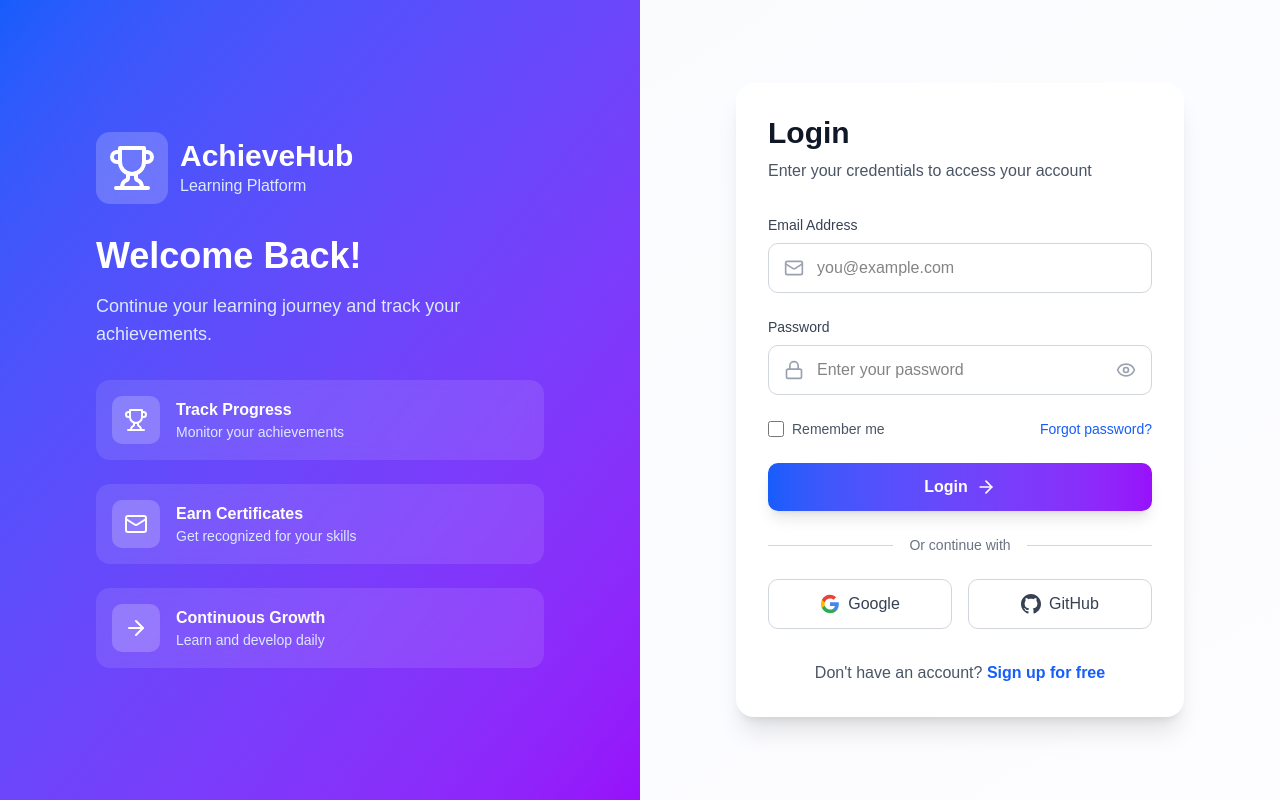
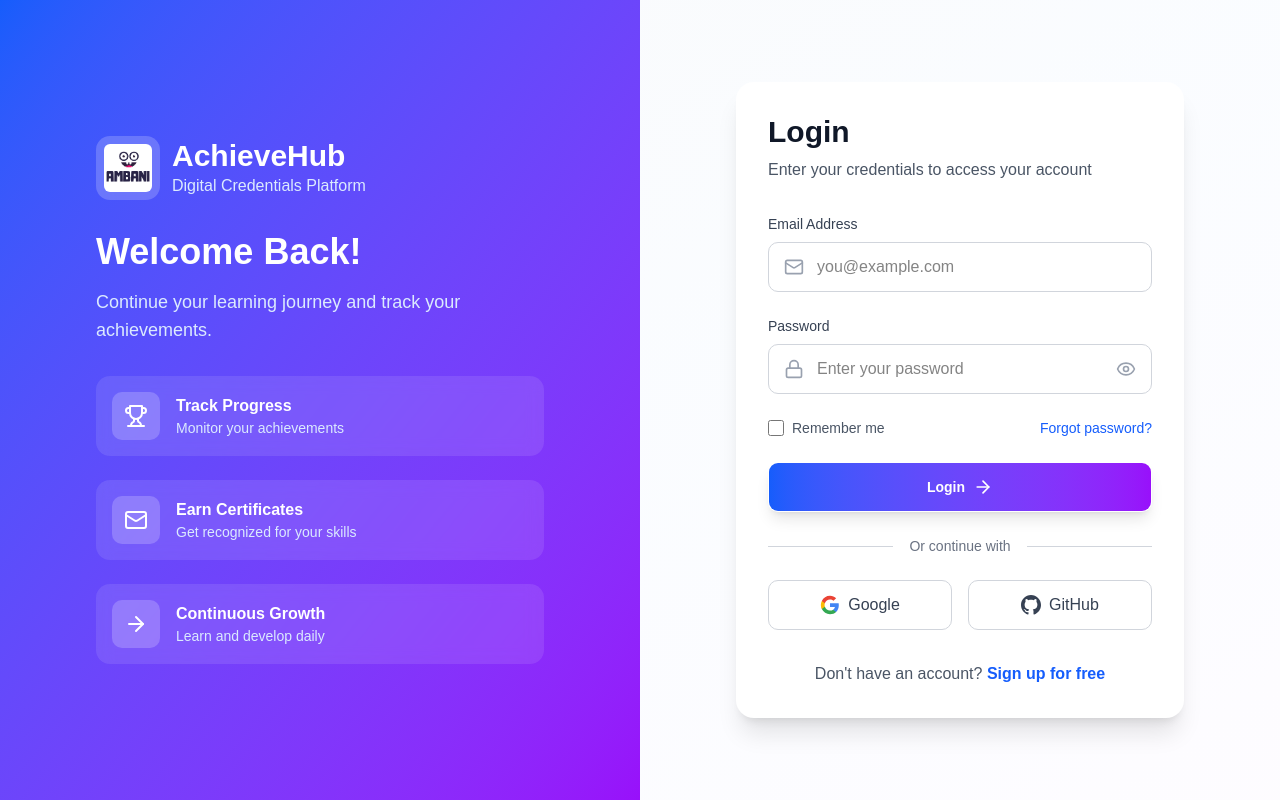
Before and after one commit to Ruthy2170/Certificate-dashboard, a React (Vite) app: page /login in a window 1280 px wide. Built offline with nearby package versions, Linux system fonts and the light colour scheme; no server answers.

Commit message:
feat: implement authentication service and update login page with error handling and loading state

```diff
--- a/package.json
+++ b/package.json
@@ -49,7 +49,7 @@
     "input-otp": "1.4.2",
     "lucide-react": "^0.487.0",
     "motion": "12.23.24",
-    "next-themes": "0.4.6",
+    "next-themes": "^0.4.6",
     "radix-ui": "^1.4.3",
     "react-day-picker": "8.10.1",
     "react-dnd": "16.0.1",
@@ -62,7 +62,7 @@
     "react-slick": "0.31.0",
     "recharts": "2.15.2",
     "shadcn": "^4.0.5",
-    "sonner": "2.0.3",
+    "sonner": "^2.0.3",
     "tailwind-merge": "^3.2.0",
     "tw-animate-css": "^1.3.8",
     "vaul": "1.1.2"
--- a/src/app/pages/LoginPage.tsx
+++ b/src/app/pages/LoginPage.tsx
@@ -1,25 +1,30 @@
 import { Trophy, Mail, Lock, ArrowRight, Eye, EyeOff } from "lucide-react";
 import { useState } from "react";
 import { useNavigate } from "react-router";
-import authService from "../../services/auth";
+import authService from "@/services/auth";
+import { toast } from "sonner";
+import { Spinner } from "@/components/ui/spinner";
+import { Button } from "@/components/ui/button";
 
 export default function LoginPage() {
+    const navigate = useNavigate();
     const [showPassword, setShowPassword] = useState(false);
     const [email, setEmail] = useState("");
     const [password, setPassword] = useState("");
-    const navigate = useNavigate();
+    const [loginError, setLoginError] = useState(false);
+    const [loading, setLoading] = useState(false);
 
     const handleLogin = async (e: React.SubmitEvent) => {
-        console.log("Attempting login with:");
         e.preventDefault();
+
+        setLoading(true);
+
         if (!email || !password) {
-            alert("Please enter your email and password");
             return;
         }
 
         try {
             const response = await authService.login(email, password);
-            console.log("Login response:", response);
 
             if (response.success) {
                 localStorage.setItem("token", response.data.token);
@@ -29,11 +34,22 @@ export default function LoginPage() {
                 );
                 navigate("/");
             } else {
-                alert(response.error);
+                if (response.data.message === "Invalid credentials") {
+                    setLoginError(true);
+                }
+                toast.error(response.error, {
+                    position: "top-center",
+                    style: { color: "red" },
+                });
             }
         } catch (error) {
             console.error("Login failed:", error);
-            alert("Something went wrong");
+            toast.error("Something went wrong", {
+                position: "top-center",
+                style: { color: "red" },
+            });
+        } finally {
+            setLoading(false);
         }
     };
 
@@ -55,14 +71,19 @@ export default function LoginPage() {
             <div className="hidden lg:flex lg:w-1/2 lg:flex-col lg:justify-center lg:bg-gradient-to-br lg:from-blue-600 lg:to-purple-600 lg:p-12">
                 <div className="mx-auto max-w-md">
                     <div className="mb-8 flex items-center gap-3">
-                        <div className="rounded-xl bg-white/20 p-3 backdrop-blur-sm">
-                            <Trophy className="size-12 text-white" />
+                        <div className="rounded-xl bg-white/20 p-2 backdrop-blur-sm">
+                            <img
+                                src="/ambani-logo.png"
+                                className="h-12 w-12 rounded-sm"
+                            />
                         </div>
                         <div>
                             <h1 className="text-3xl font-bold text-white">
                                 AchieveHub
                             </h1>
-                            <p className="text-blue-100">Learning Platform</p>
+                            <p className="text-blue-100">
+                                Digital Credentials Platform
+                            </p>
                         </div>
                     </div>
 
@@ -161,11 +182,17 @@ export default function LoginPage() {
                                     <input
                                         type="email"
                                         value={email}
-                                        onChange={(e) =>
-                                            setEmail(e.target.value)
-                                        }
+                                        onChange={(e) => {
+                                            setEmail(e.target.value);
+                                            setLoginError(false);
+                                        }}
                                         placeholder="you@example.com"
-                                        className="w-full rounded-lg border border-gray-300 py-3 pl-12 pr-4 transition-all focus:border-blue-500 focus:outline-none focus:ring-2 focus:ring-blue-500/20"
+                                        className={`w-full rounded-lg border py-3 pl-12 pr-4 transition-all focus:outline-none focus:ring-2
+                                            ${
+                                                loginError
+                                                    ? "border-red-500 focus:border-red-500 focus:ring-red-500/20"
+                                                    : "border-gray-300 focus:border-blue-500 focus:ring-blue-500/20"
+                                            }`}
                                         required
                                     />
                                 </div>
@@ -185,11 +212,16 @@ export default function LoginPage() {
                                             showPassword ? "text" : "password"
                                         }
                                         value={password}
-                                        onChange={(e) =>
-                                            setPassword(e.target.value)
-                                        }
+                                        onChange={(e) => {
+                                            setPassword(e.target.value);
+                                            setLoginError(false);
+                                        }}
                                         placeholder="Enter your password"
-                                        className="w-full rounded-lg border border-gray-300 py-3 pl-12 pr-12 transition-all focus:border-blue-500 focus:outline-none focus:ring-2 focus:ring-blue-500/20"
+                                        className={`w-full rounded-lg border py-3 pl-12 pr-4 transition-all focus:outline-none focus:ring-2 ${
+                                            loginError
+                                                ? "border-red-500 focus:border-red-500 focus:ring-red-500/20"
+                                                : "border-gray-300 focus:border-blue-500 focus:ring-blue-500/20"
+                                        }`}
                                         required
                                     />
                                     <button
@@ -227,14 +259,31 @@ export default function LoginPage() {
                                 </button>
                             </div>
 
+                            {loginError && (
+                                <p className="flex justify-center text-sm text-red-500">
+                                    Invalid credentials
+                                </p>
+                            )}
+
                             {/* Sign In Button */}
-                            <button
+                            <Button
                                 type="submit"
-                                className="flex w-full items-center justify-center gap-2 rounded-lg bg-gradient-to-r from-blue-600 to-purple-600 px-4 py-3 font-semibold text-white shadow-lg transition-all hover:shadow-xl"
+                                size="lg"
+                                disabled={loading}
+                                className="flex w-full items-center justify-center gap-2 rounded-lg bg-gradient-to-r from-blue-600 to-purple-600 px-4 py-6 font-semibold text-white shadow-lg transition-all hover:shadow-xl"
                             >
-                                Login
-                                <ArrowRight className="size-5" />
-                            </button>
+                                {loading ? (
+                                    <>
+                                        <Spinner data-icon="inline-start" />
+                                        Loading...
+                                    </>
+                                ) : (
+                                    <>
+                                        Login
+                                        <ArrowRight className="size-5" />
+                                    </>
+                                )}
+                            </Button>
 
                             {/* Divider */}
                             <div className="relative">
--- /dev/null
+++ b/src/components/ui/sonner.tsx
@@ -0,0 +1,47 @@
+import { useTheme } from "next-themes"
+import { Toaster as Sonner, type ToasterProps } from "sonner"
+import { CircleCheckIcon, InfoIcon, TriangleAlertIcon, OctagonXIcon, Loader2Icon } from "lucide-react"
+
+const Toaster = ({ ...props }: ToasterProps) => {
+  const { theme = "system" } = useTheme()
+
+  return (
+    <Sonner
+      theme={theme as ToasterProps["theme"]}
+      className="toaster group"
+      icons={{
+        success: (
+          <CircleCheckIcon className="size-4" />
+        ),
+        info: (
+          <InfoIcon className="size-4" />
+        ),
+        warning: (
+          <TriangleAlertIcon className="size-4" />
+        ),
+        error: (
+          <OctagonXIcon className="size-4" />
+        ),
+        loading: (
+          <Loader2Icon className="size-4 animate-spin" />
+        ),
+      }}
+      style={
+        {
+          "--normal-bg": "var(--popover)",
+          "--normal-text": "var(--popover-foreground)",
+          "--normal-border": "var(--border)",
+          "--border-radius": "var(--radius)",
+        } as React.CSSProperties
+      }
+      toastOptions={{
+        classNames: {
+          toast: "cn-toast",
+        },
+      }}
+      {...props}
+    />
+  )
+}
+
+export { Toaster }
--- /dev/null
+++ b/src/components/ui/spinner.tsx
@@ -0,0 +1,10 @@
+import { cn } from "@/lib/utils"
+import { Loader2Icon } from "lucide-react"
+
+function Spinner({ className, ...props }: React.ComponentProps<"svg">) {
+  return (
+    <Loader2Icon role="status" aria-label="Loading" className={cn("size-4 animate-spin", className)} {...props} />
+  )
+}
+
+export { Spinner }
--- a/src/main.tsx
+++ b/src/main.tsx
@@ -1,6 +1,11 @@
+import { createRoot } from "react-dom/client";
+import App from "./app/App.tsx";
+import "./styles/index.css";
+import { Toaster } from "@/components/ui/sonner";
 
-  import { createRoot } from "react-dom/client";
-  import App from "./app/App.tsx";
-  import "./styles/index.css";
-
-  createRoot(document.getElementById("root")!).render(<App />);
+createRoot(document.getElementById("root")!).render(
+    <>
+        <App />
+        <Toaster />
+    </>,
+);
--- a/tsconfig.app.json
+++ b/tsconfig.app.json
@@ -13,7 +13,7 @@
         "jsx": "react-jsx",
         "strict": true,
         "baseUrl": ".",
-        "types": ["node"],
+        "types": ["node", "vite/client"],
         "paths": {
             "@/*": ["./src/*"]
         }
```
Also changed, not shown: src/services/auth.ts (renamed from src/services/auth.js, +10 -5 lines), src/utils/endpoints.ts (renamed from src/utils/endpoints.js), 1 other file (tests, documents, lock files or other folders).
